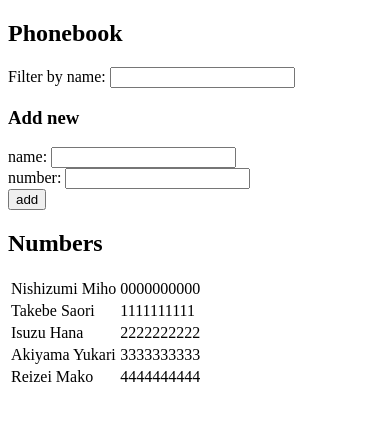
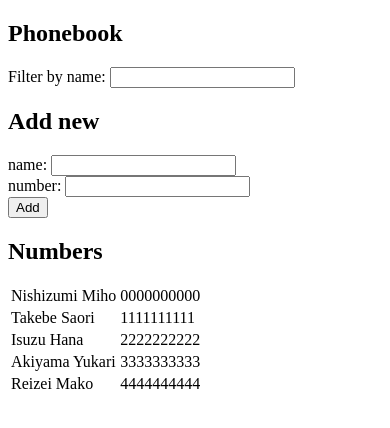
Before and after one commit to OgaitnasDev/FullstackOpenExercises, a React (Vite) app in the folder part2/phonebook/: page / in a window 390 px wide. Shown: the top 428 px of the page. Built offline with nearby package versions, Linux system fonts and the light colour scheme.

Commit message:
2.10: The Phonebook Step 5

```diff
--- a/part2/phonebook/src/App.jsx
+++ b/part2/phonebook/src/App.jsx
@@ -1,4 +1,7 @@
 import { useState } from 'react'
+import Filter from './components/Filter'
+import PersonForm from './components/PersonForm'
+import Persons from './components/Persons'
 
 const App = () => {
   const [persons, setPersons] = useState([
@@ -12,7 +15,7 @@ const App = () => {
   const [newNumber, setNewNumber] = useState('')
   const [filter, setFilter] = useState('')
 
-  const personsToShow = persons.filter(p => p.name.toLowerCase().includes(filter.toLowerCase()))
+
 
   const addPerson = (event) => {
     event.preventDefault()
@@ -32,7 +35,7 @@ const App = () => {
     setNewNumber('')
   }
 
-	const handleOnChange = (event) => {
+	const handleNameOnChange = (event) => {
 		setNewName(event.target.value)
 	}
 
@@ -47,26 +50,10 @@ const App = () => {
   return (
     <div>
       <h2>Phonebook</h2>
-      Filter by name: <input value={filter} onChange={handleFilterOnChange}></input>
-      <form  onSubmit={addPerson}>
-        <div><h3>Add new</h3></div>
-        <div>
-          name: <input value={newName} onChange={handleOnChange} />
-        </div>
-        <div>
-          number: <input value={newNumber} onChange={handleNumberOnChange}/>
-        </div>
-        <div>
-          <button type="submit">add</button>
-        </div>
-      </form>
+      <Filter value={filter} onChange={handleFilterOnChange}/>
+      <PersonForm onSubmit={addPerson} nameValue={newName} nameOnChange={handleNameOnChange} numberValue={newNumber} numberOnChange={handleNumberOnChange} />
       <h2>Numbers</h2>
-			<table>
-				<tbody>
-					{personsToShow.map( (p) => <tr key={p.name}><td>{p.name}</td><td>{p.number}</td></tr>)}
-				</tbody>
-			</table>
-
+      <Persons persons={persons} filter={filter} />
     </div>
   )
 }
--- /dev/null
+++ b/part2/phonebook/src/components/Filter.jsx
@@ -0,0 +1,9 @@
+const Filter = (props) => {
+  return(
+    <div>
+      Filter by name: <input value={props.value} onChange={props.onChange}></input>
+    </div>
+  )
+}
+
+export default Filter
--- /dev/null
+++ b/part2/phonebook/src/components/PersonForm.jsx
@@ -0,0 +1,20 @@
+const PersonForm = (props) => {
+  return(
+    <div>
+      <div><h2>Add new</h2></div>
+      <form  onSubmit={props.onSubmit}>
+        <div>
+          name: <input value={props.nameValue} onChange={props.nameOnChange} />
+        </div>
+        <div>
+          number: <input value={props.numberValue} onChange={props.numberOnChange}/>
+        </div>
+        <div>
+          <button type="submit">Add</button>
+        </div>
+      </form>
+    </div>
+  )
+}
+
+export default PersonForm
--- /dev/null
+++ b/part2/phonebook/src/components/Persons.jsx
@@ -0,0 +1,15 @@
+const Persons = (props) => {
+  const personsToShow = props.persons.filter(p => p.name.toLowerCase().includes(props.filter.toLowerCase()))
+
+  return(
+    <div>
+			<table>
+				<tbody>
+						{personsToShow.map( (p) => <tr key={p.name}><td>{p.name}</td><td>{p.number}</td></tr>)}
+				</tbody>
+			</table>
+		</div>
+  )
+}
+
+export default Persons
```
